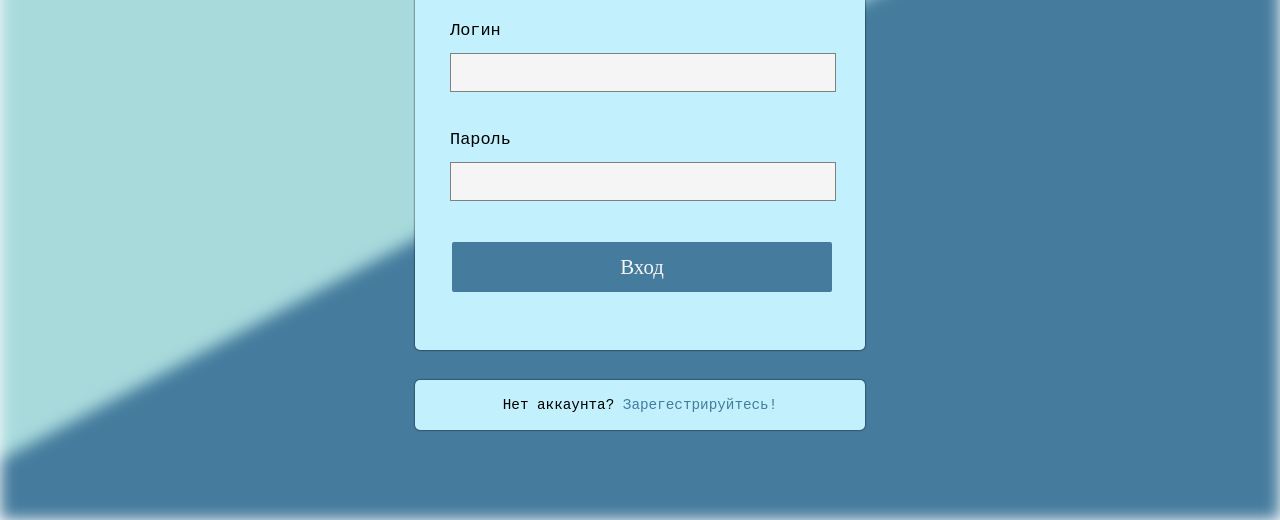
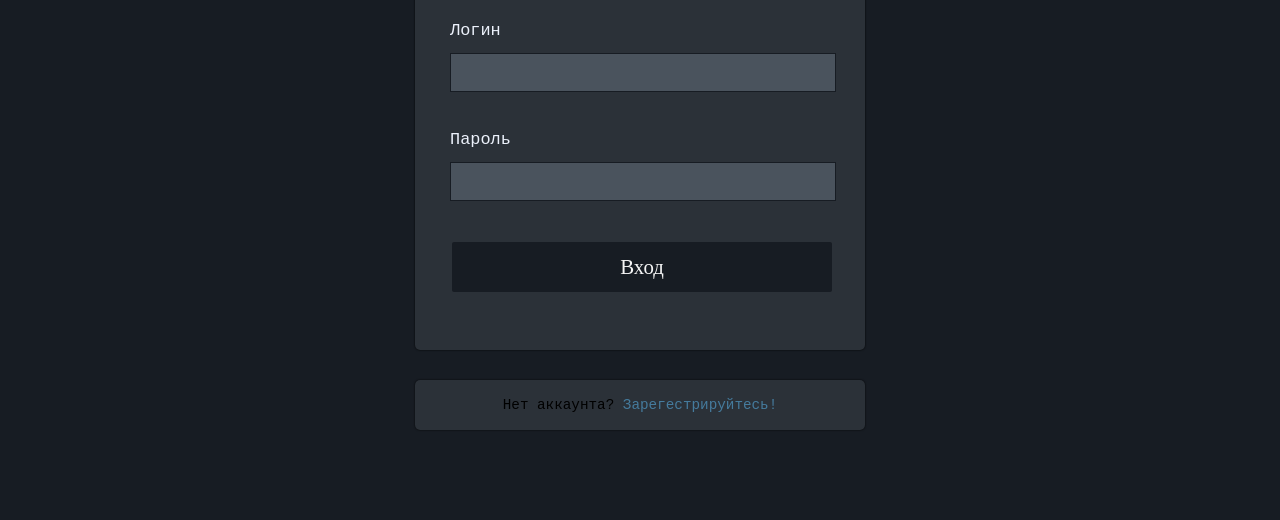
Before and after one commit to TihonERA/To-Do-PET, a plain HTML site: page Frontend/pages/login.html in a window 1280 px wide. Shown: the part 280-800 px from the top of the page. Drawn offline with Linux system fonts and the light colour scheme; files that its build step writes are made by us from their sources; files whose address does not match are found by name.

Commit message:
feat(Frontend)изменил цвета в странице логина

```diff
--- a/Frontend/css/login.css
+++ b/Frontend/css/login.css
@@ -6,23 +6,8 @@ body{
     flex-direction: column;
     align-items: center;
     justify-content: center;
+    background: #171c23;
 
-}
-body::before{
-    content: '';
-    position: fixed;
-    top: 0;
-    right: 0;
-    left: 0;
-    bottom: 0;
-    background-image: linear-gradient(
-        152deg,
-        #a8dadc 0%,
-        #a8dadc 50%,
-        #457b9d 50%,
-        #457b9d 100%);
-    filter: blur(8px);
-    z-index: -1;
 }
 
 button{
@@ -34,7 +19,7 @@ button{
     font-size: 1.3em;
     font-weight: 500;
     left: 2px;
-    background: #457b9d;
+    background: #171c23;
     color: whitesmoke;
     border: none;
     border-radius: 2px;
@@ -54,7 +39,7 @@ button{
     align-items: center;
     border-radius: 5px;
     box-shadow: 0cap 0cap 0.2cap black;
-    background-color: #c2f0fc;
+    background-color: #2b3138;
 }
 h2{
     display: flex;
@@ -63,18 +48,17 @@ h2{
     font-size: 3em;
     margin-bottom: 100px;
     font-family: monospace;
-
-
+    color: #ecf1fb;
 }
 input{
     position: relative;
     height: 35px;
     width: 100%;
-    border: 1px solid grey;
+    border: 1px solid #171c23;
     font-size: 1em;
     margin-bottom: 35px;
     top: -50px;
-    background: whitesmoke
+    background: #4a535d;
 
 }
 label{
@@ -83,11 +67,12 @@ label{
     top: -63px;
     font-size: 1.3em;
     font-family: monospace;
+    color: #ecf1fb;
 }
 .open{
     position: relative;
     bottom: -30px;
-    background: #c2f0fc;
+    background: #2b3138;
     height: 50px;
     width: 450px;
     border-radius: 5px;
@@ -107,11 +92,12 @@ a{
 header{
     height: 80px;
     width: 100%;
-    background: #D8FCFF;
+    background: #2b3138;
     position: relative;
     display: flex;
     top: -260px;
-    box-shadow: 0cap 0cap 0.2cap black
+    box-shadow: 0cap 0cap 0.2cap black;
+    color: #ecf1fb;
 }
 .To{
     position: relative;
```
